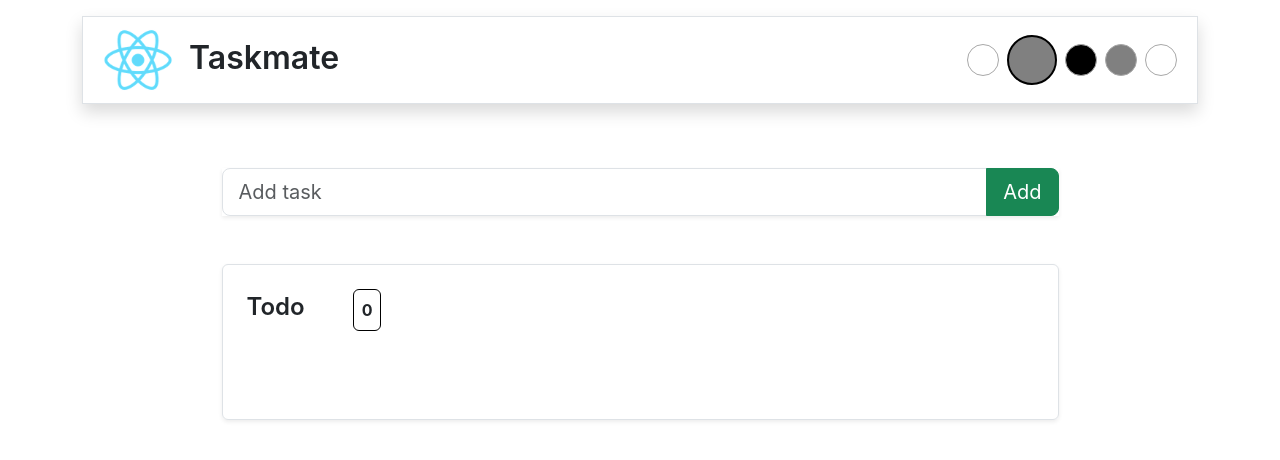
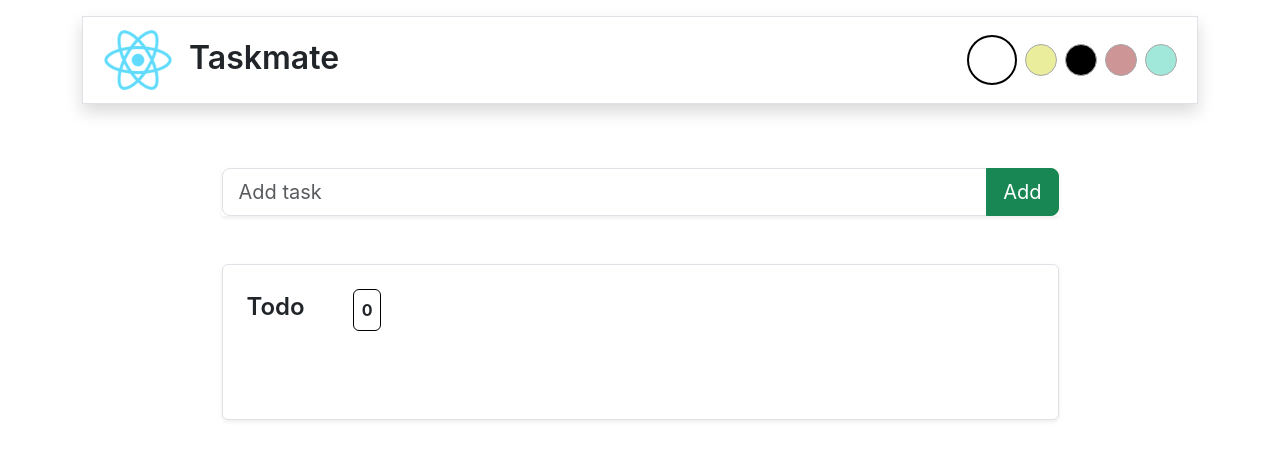
Before and after one commit to ariframaps/tasklist, a React (Create React App) app: page / in a window 1280 px wide. Shown: the top 460 px of the page. Built offline with nearby package versions, Linux system fonts and the light colour scheme.

Commit message:
custom background feature

```diff
--- a/src/App.css
+++ b/src/App.css
@@ -1,39 +1,10 @@
-.App {}
-
-.App-logo {
-  height: 40vmin;
-  pointer-events: none;
+html {
+  transition-duration: .3s;
 }
 
-@media (prefers-reduced-motion: no-preference) {
-  .App-logo {
-    animation: App-logo-spin infinite 20s linear;
-  }
-}
-
-.App-header {
-  background-color: #282c34;
-  min-height: 100vh;
-  display: flex;
-  flex-direction: column;
-  align-items: center;
-  justify-content: center;
-  font-size: calc(10px + 2vmin);
-  color: white;
-}
-
-.App-link {
-  color: #61dafb;
-}
-
-@keyframes App-logo-spin {
-  from {
-    transform: rotate(0deg);
-  }
-
-  to {
-    transform: rotate(360deg);
-  }
+body {
+  background: transparent;
+  transition-duration: .3s;
 }
 
 i:hover {
@@ -45,11 +16,15 @@ i:hover {
   height: 32px;
   border-radius: 50%;
   border: 1px solid rgb(168, 168, 168);
-  transition-duration: .3;
+  transition: .3s;
+}
+
+.theme1 {
+  background-color: white;
 }
 
 .theme2 {
-  background-color: gray;
+  background-color: rgb(233, 237, 156);
 }
 
 .theme3 {
@@ -57,11 +32,11 @@ i:hover {
 }
 
 .theme4 {
-  background-color: gray;
+  background-color: rgb(205, 149, 149);
 }
 
-.theme2 {
-  background-color: gray;
+.theme5 {
+  background-color: rgb(162, 232, 218);
 }
 
 .theme-active {
--- a/src/components/Header.js
+++ b/src/components/Header.js
@@ -1,24 +1,27 @@
+import { useEffect, useState } from "react"
+
 export const Header = () => {
+    const [theme, setTheme] = useState('theme1');
+
+    useEffect(() => {
+        document.documentElement.removeAttribute('class');
+        document.documentElement.classList.add(theme);
+        document.body.removeAttribute('class');
+        document.body.classList.add(theme);
+    }, [theme])
+
     return (
-        <header className="row align-items-center my-3 border p-2 shadow w-100">
+        <header className="row align-items-center my-3 border p-2 shadow w-100 bg-white">
             <div className="col text-start fw-semibold fs-2">
                 <img src="logo192.png" alt="logo" height="70px" className='pe-3' />
                 Taskmate
             </div>
             <div className="col d-flex justify-content-end align-items-center gap-2">
-                {
-                    (() => {
-                        for (let i = 0; i < 5; i++) (
-                            <p>makanan</p>
-                        )
-                    })()
-                }
-
-                <i className="theme theme1"></i>
-                <i className="theme theme2 theme-active"></i>
-                <i className="theme theme3"></i>
-                <i className="theme theme4"></i>
-                <i className="theme theme5"></i>
+                <i onClick={() => setTheme('theme1')} className={`theme theme1 ${theme === 'theme1' ? 'theme-active' : ''}`}></i>
+                <i onClick={() => setTheme('theme2')} className={`theme theme2 ${theme === 'theme2' ? 'theme-active' : ''}`}></i>
+                <i onClick={() => setTheme('theme3')} className={`theme theme3 ${theme === 'theme3' ? 'theme-active' : ''}`}></i>
+                <i onClick={() => setTheme('theme4')} className={`theme theme4 ${theme === 'theme4' ? 'theme-active' : ''}`}></i>
+                <i onClick={() => setTheme('theme5')} className={`theme theme5 ${theme === 'theme5' ? 'theme-active' : ''}`}></i>
             </div>
         </header>
     )
--- a/src/components/TaskList.js
+++ b/src/components/TaskList.js
@@ -9,7 +9,7 @@ export const TaskList = ({ setInput, taskList, setTaskList }) => {
     }
 
     return (
-        <div className='tasklist-container border p-4 shadow-sm rounded'>
+        <div className='tasklist-container border p-4 shadow-sm rounded bg-white'>
             <div className="info d-flex gap-5">
                 <p className="fw-semibold fs-4">Todo</p>
                 <p className='border border-black p-2 rounded fw-bolder'>{taskList ? taskList.length : 0}</p>
```
